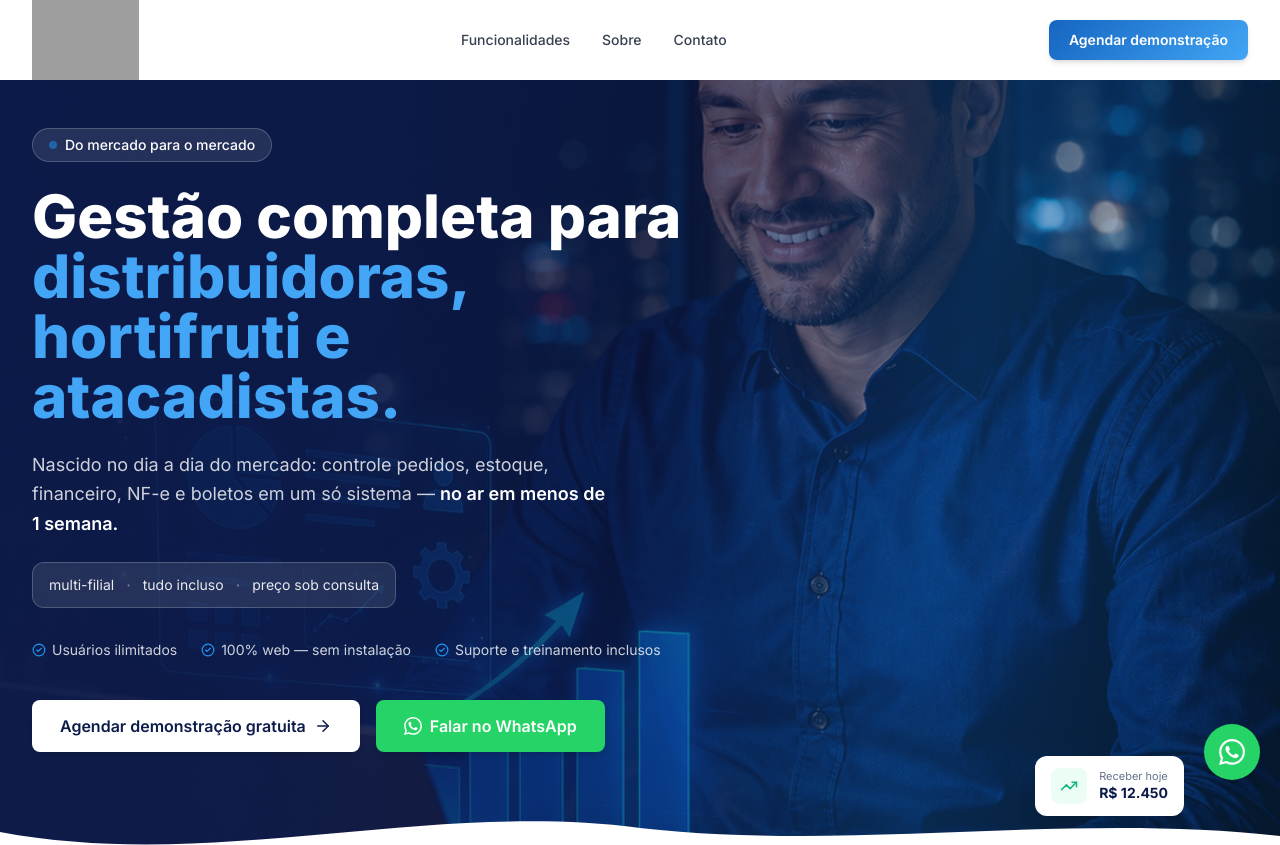
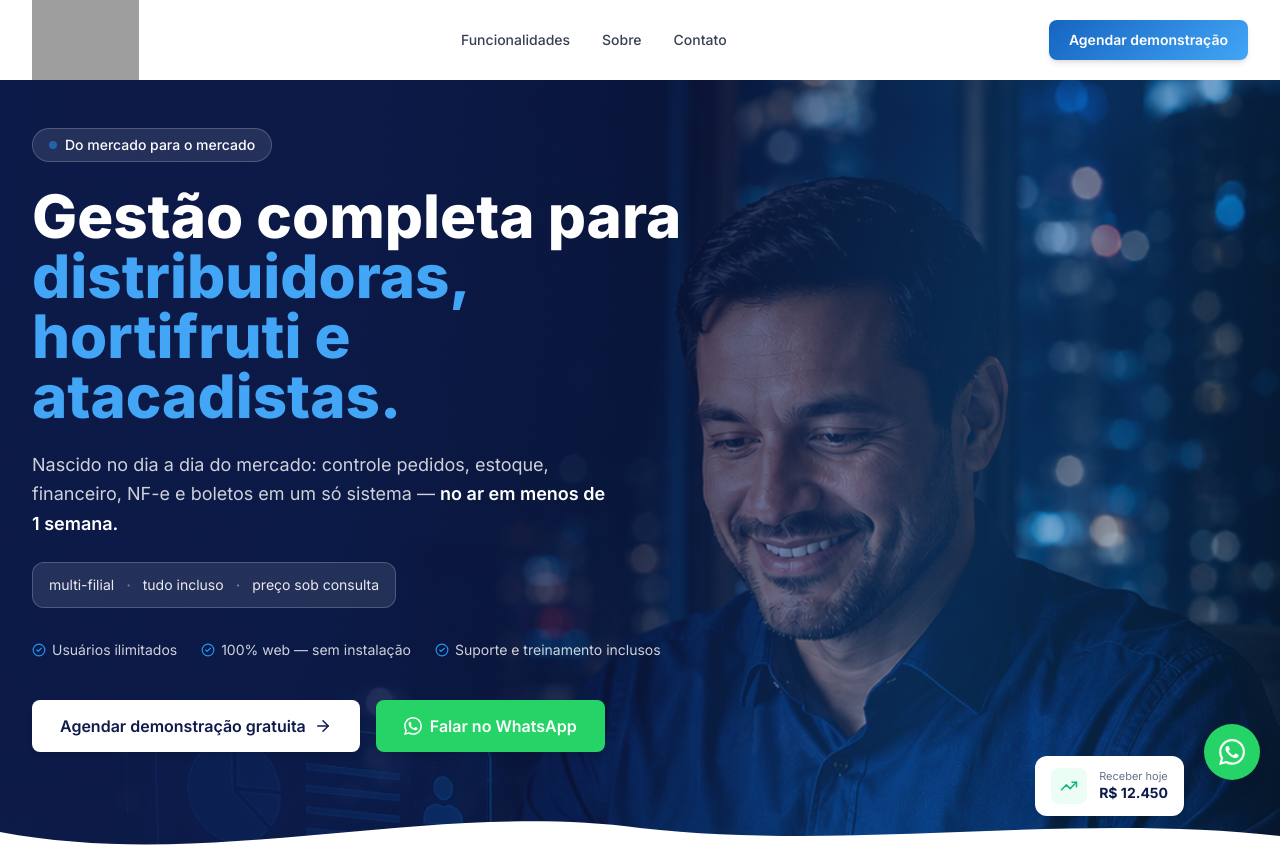
Before and after one commit to lugaerp-boop/luga_site, a Next.js app: page / in a window 1280 px wide. Shown: the top 845 px of the page. Built offline with nearby package versions, Linux system fonts and the light colour scheme; grey boxes are pictures that could not be loaded.

Commit message:
fix: corrige enquadramento da foto do hero em telas mais baixas
O crop vertical estava centralizado, cortando a testa da pessoa em
viewports mais largos/baixos. Ajusta o ponto de ancoragem da imagem
para cima, mantendo o rosto sempre visivel.

```diff
--- a/components/home/Hero.tsx
+++ b/components/home/Hero.tsx
@@ -25,7 +25,7 @@ export default function Hero() {
           fill
           sizes="100vw"
           priority
-          className="object-cover object-[65%_center] lg:object-[72%_center]"
+          className="object-cover object-[65%_18%] lg:object-[72%_12%]"
         />
         {/* Brand-color gradient so the photo blends into the hero instead of sitting as a separate block */}
         <div className="absolute inset-0 bg-[linear-gradient(100deg,rgba(13,27,75,0.97)_0%,rgba(13,27,75,0.92)_28%,rgba(13,27,75,0.68)_50%,rgba(21,101,192,0.42)_72%,rgba(21,101,192,0.22)_100%)]" />
```
